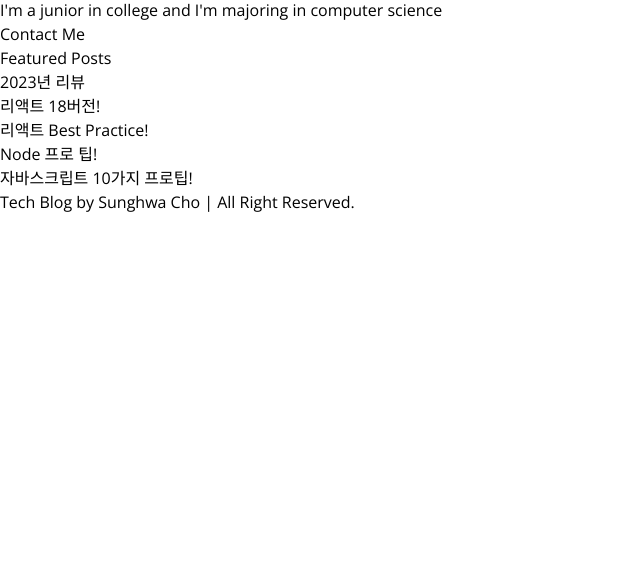
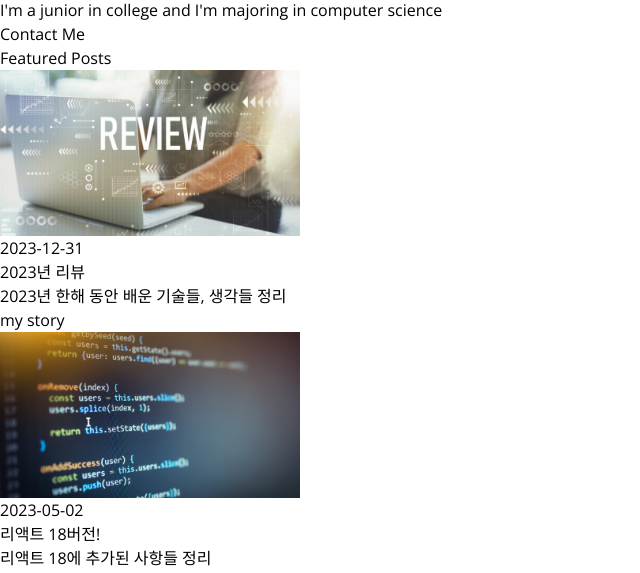
Before and after one commit to hwacho9/blog, a Next.js app: page / in a window 1280 px wide. Shown: the part 224-797 px from the top of the page, without its empty margins (0-640 px from the left). Built offline with nearby package versions, Linux system fonts and the light colour scheme.

Commit message:
feat:post card

```diff
--- a/src/components/FeaturedPosts.tsx
+++ b/src/components/FeaturedPosts.tsx
@@ -6,7 +6,7 @@ export default async function FeaturedPosts() {
     const posts = await getFeaturedPosts();
     return (
         <section>
-            <h2>Featured Posts</h2>
+            <h2 className="text-2xl font-bold">Featured Posts</h2>
             <PostsGrid posts={posts} />
         </section>
     );
--- /dev/null
+++ b/src/components/PostCard.tsx
@@ -0,0 +1,25 @@
+import { Post } from "@/service/posts";
+import Link from "next/link";
+import Image from "next/image";
+
+type Props = { post: Post };
+export default function PostCard({
+    post: { title, description, date, category, path },
+}: Props) {
+    return (
+        <Link href={`/posts/${path}`}>
+            <Image
+                src={`/images/posts/${path}.png`}
+                alt={title}
+                width={300}
+                height={200}
+            />
+            <div>
+                <time>{date.toString()}</time>
+                <h3>{title}</h3>
+                <p>{description}</p>
+                <span>{category}</span>
+            </div>
+        </Link>
+    );
+}
--- a/src/components/PostsGrid.tsx
+++ b/src/components/PostsGrid.tsx
@@ -1,11 +1,14 @@
 import { Post } from "@/service/posts";
+import PostCard from "./PostCard";
 
 type Props = { posts: Post[] };
 export default function PostsGrid({ posts }: Props) {
     return (
         <ul>
             {posts.map((post) => (
-                <li key={post.path}>{post.title}</li>
+                <li key={post.path}>
+                    <PostCard post={post} />
+                </li>
             ))}
         </ul>
     );
```
